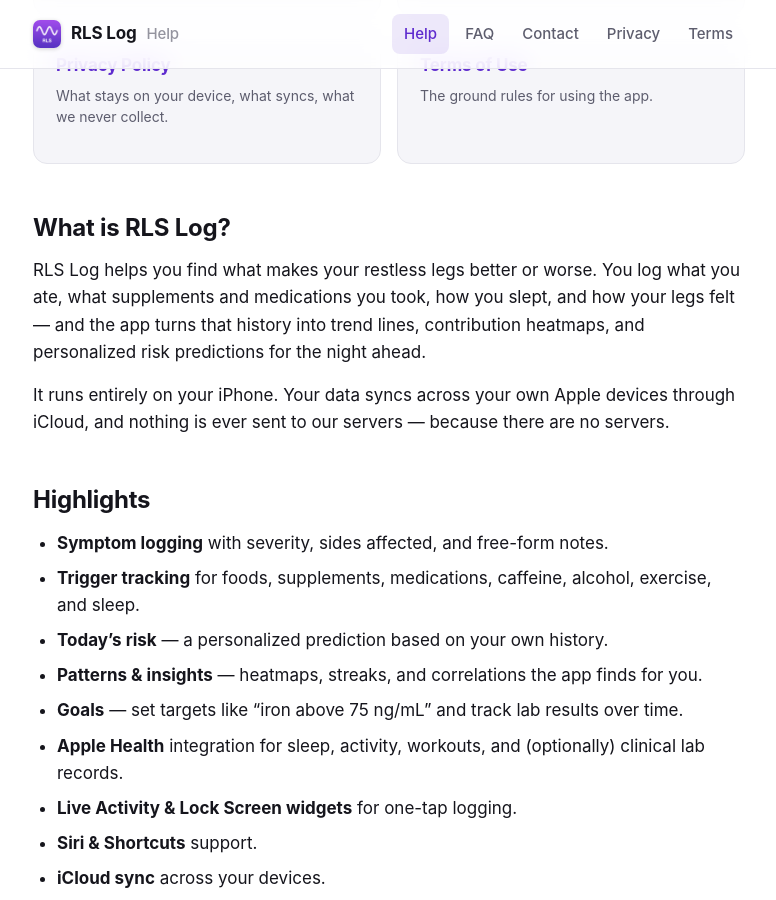
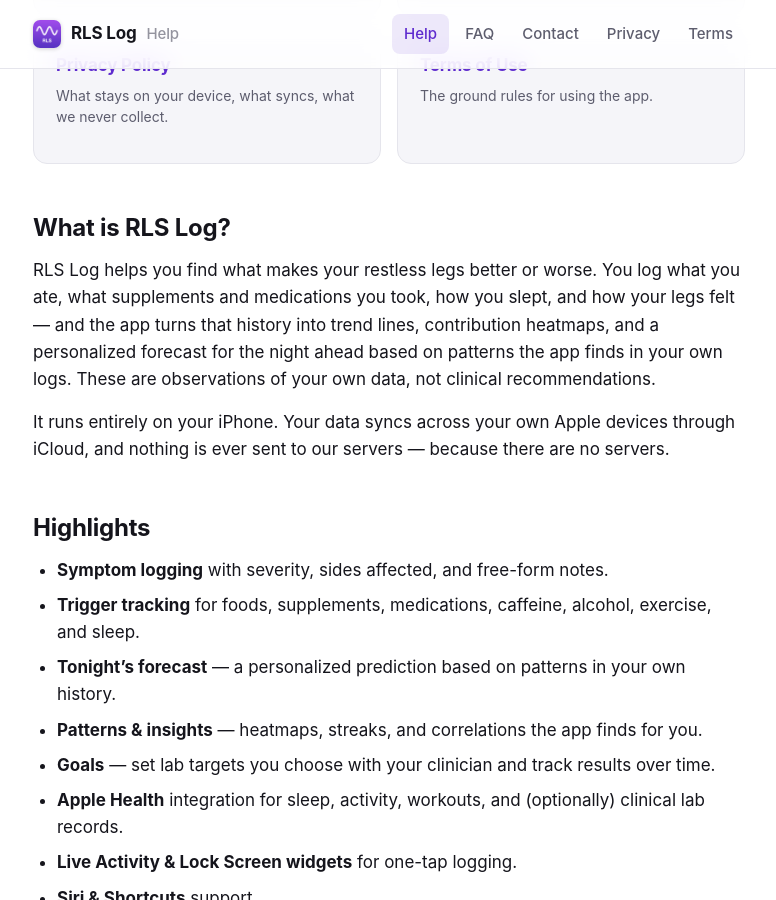
Before and after one commit to icweb/rls-log-help, a Jekyll site: the page built from index.md, in a window 1280 px wide and 900 px high, scrolled down 473 px. Shown: the whole window, without its empty margins (251-1027 px from the left). Built offline with Jekyll 4.4.1, drawn with Linux system fonts in a browser that asks for light colours.

Commit message:
Reframe risk → forecast; drop the 75 ng/mL example
Two App Store Review Guideline 1.4.1 hardenings on the public help
center, paired with the same change inside the app and in the App
Store description.

Risk → forecast:
- "personalized risk predictions for the night ahead" →
  "a personalized forecast for the night ahead based on patterns
  the app finds in your own logs" + an explicit "observations of
  your own data, not clinical recommendations" caveat right on the
  landing page (instead of buried in Terms).
- Today's risk highlight → "Tonight's forecast — a personalized
  prediction based on patterns in your own history."
- FAQ "How does 'tonight's risk' work?" → "How does 'tonight's
  forecast' work?", with Headwinds and Tailwinds replacing
  Risk Factors / Protective Factors and a closing note that the
  forecast is a pattern-matching observation, not a clinical risk
  assessment.

Drop "ferritin above 75 ng/mL" example from marketing surfaces:
- index.md highlights → "set lab targets you choose with your
  clinician."
- FAQ "What are Goals?" → "for example, a ferritin level you and
  your doctor have agreed on."
- FAQ "What are clinical records?" → "auto-populate the lab
  targets you've set with your doctor."

The "Why does iron / ferritin matter for RLS?" FAQ entry keeps the
"many practitioners aim for 75–100 ng/mL" line because it's
properly framed as informational with a "talk to your doctor"
caveat — that's educational context, not the app suggesting a
target.

Co-Authored-By: Claude Opus 4.7 <noreply@anthropic.com>

```diff
--- a/index.md
+++ b/index.md
@@ -32,7 +32,9 @@ the patterns and triggers that matter most to you.
 RLS Log helps you find what makes your restless legs better or worse. You log
 what you ate, what supplements and medications you took, how you slept, and how
 your legs felt — and the app turns that history into trend lines, contribution
-heatmaps, and personalized risk predictions for the night ahead.
+heatmaps, and a personalized forecast for the night ahead based on patterns
+the app finds in your own logs. These are observations of your own data,
+not clinical recommendations.
 
 It runs entirely on your iPhone. Your data syncs across your own Apple devices
 through iCloud, and nothing is ever sent to our servers — because there are no
@@ -43,11 +45,11 @@ servers.
 - **Symptom logging** with severity, sides affected, and free-form notes.
 - **Trigger tracking** for foods, supplements, medications, caffeine, alcohol,
   exercise, and sleep.
-- **Today's risk** — a personalized prediction based on your own history.
+- **Tonight's forecast** — a personalized prediction based on patterns in your own history.
 - **Patterns & insights** — heatmaps, streaks, and correlations the app finds
   for you.
-- **Goals** — set targets like "iron above 75 ng/mL" and track lab results
-  over time.
+- **Goals** — set lab targets you choose with your clinician and track
+  results over time.
 - **Apple Health** integration for sleep, activity, workouts, and (optionally)
   clinical lab records.
 - **Live Activity & Lock Screen widgets** for one-tap logging.
```
Also changed, not shown: faq.md (+16 -11 lines).
